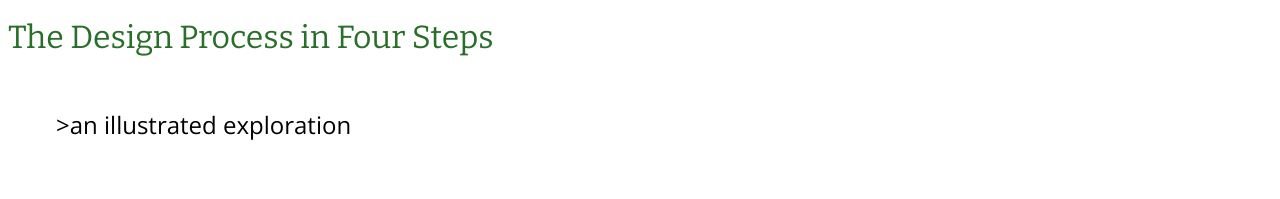
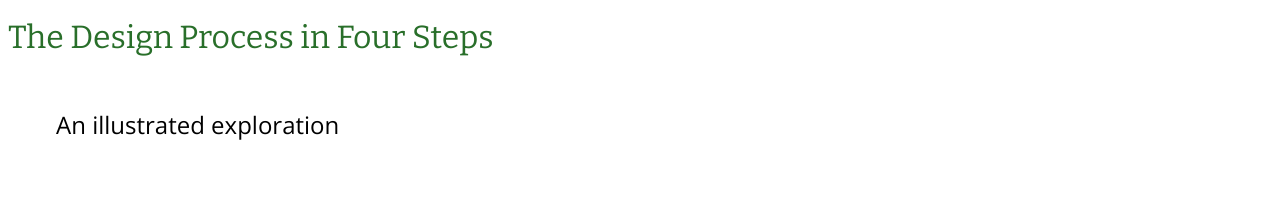
Before and after one commit to jeniwren/jeniwren.github.io, a plain HTML site: page unit_3/index.html in a window 1280 px wide. Shown: the top 199 px of the page. Drawn offline with nearby package versions, Linux system fonts and the light colour scheme.

Commit message:
typesetting 4

```diff
--- a/unit_3/index.html
+++ b/unit_3/index.html
@@ -5,7 +5,7 @@
 <title>The Design Process</title>
 <body>
 	<h1>The Design Process in Four Steps</h1>
-	<h2>>an illustrated exploration</h2>
+	<h2>An illustrated exploration</h2>
 	<img src="images/header.png">
 
 	<p>I migrated into graphic design from a journalism background more than 10 years ago. While storytelling has always come naturally to me, the process of visual storytelling was something I began learning about through trial and error. While I had taken a number of art classes over the years and my magazine work exposed me to considerations of type, layout, and photography, I was not at all familiar with the steps that could take me from an initial problem to a great solution.</p><br>
```
